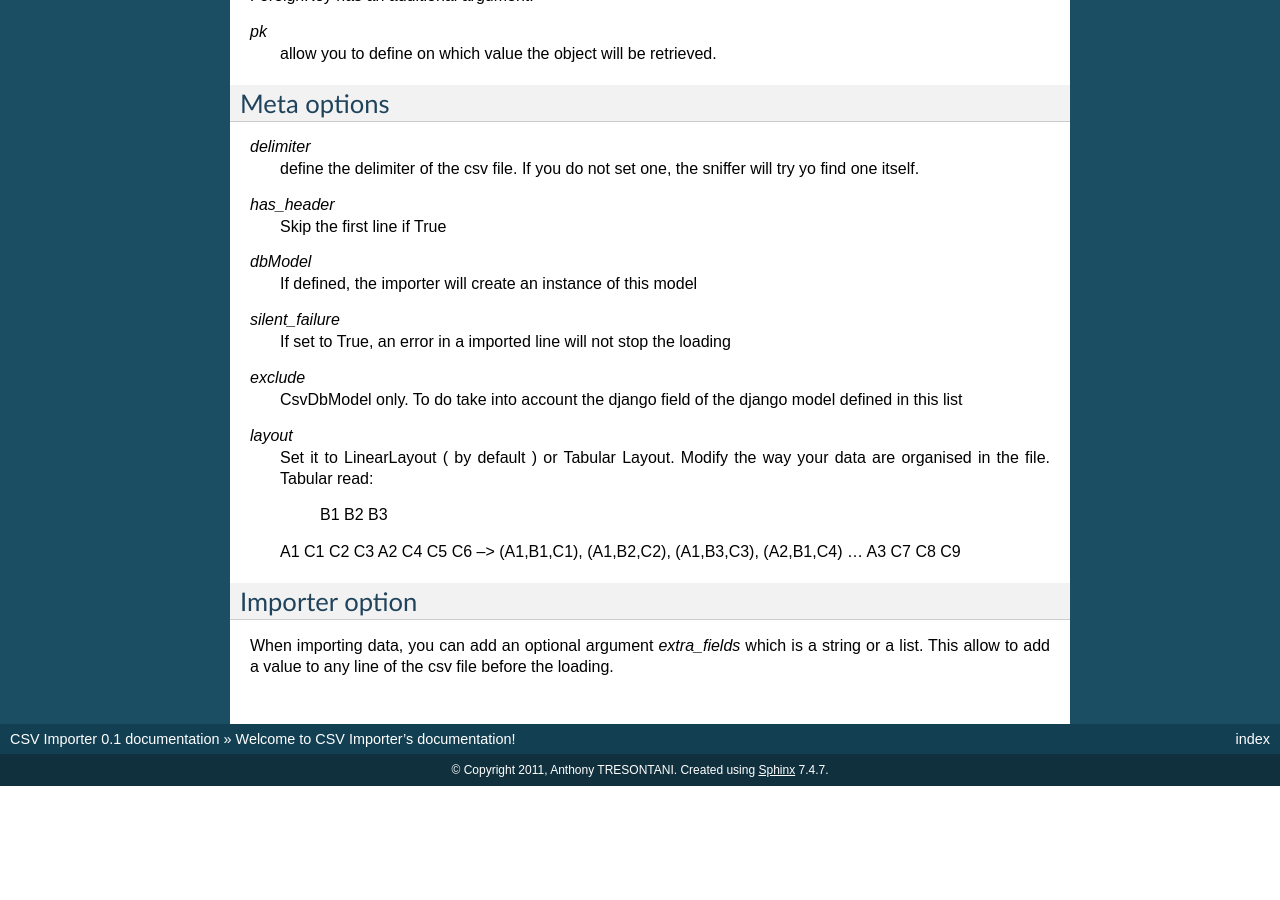
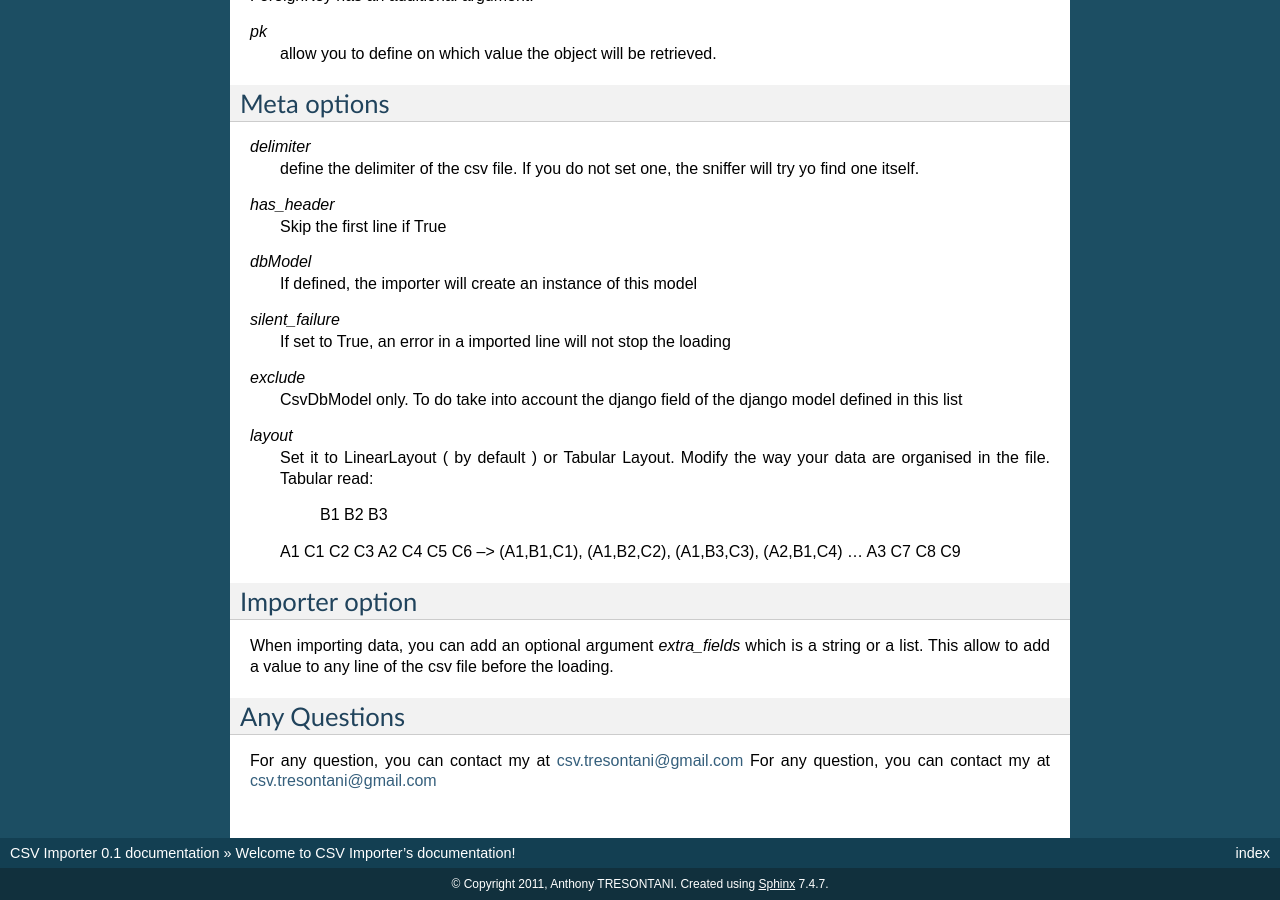
Before and after one commit to anthony-tresontani/django-adaptors, a Sphinx documentation site: the page built from docs/index.rst, in a window 1280 px wide and 900 px high, scrolled down 2350 px. Built offline with Sphinx 7.4.7, drawn with Linux system fonts in a browser that asks for light colours; before the commit the page ends 3136 px from its top, so only the background shows below that.

Commit message:
Add my email in the csv documentation

```diff
--- a/docs/index.rst
+++ b/docs/index.rst
@@ -172,3 +172,11 @@ Importer option
 
 When importing data, you can add an optional argument `extra_fields` which is a string or a list.
 This allow to add a value to any line of the csv file before the loading.
+
+
+
+Any Questions
+-------------
+
+For any question, you can contact my at csv.tresontani@gmail.com
+For any question, you can contact my at csv.tresontani@gmail.com
```
